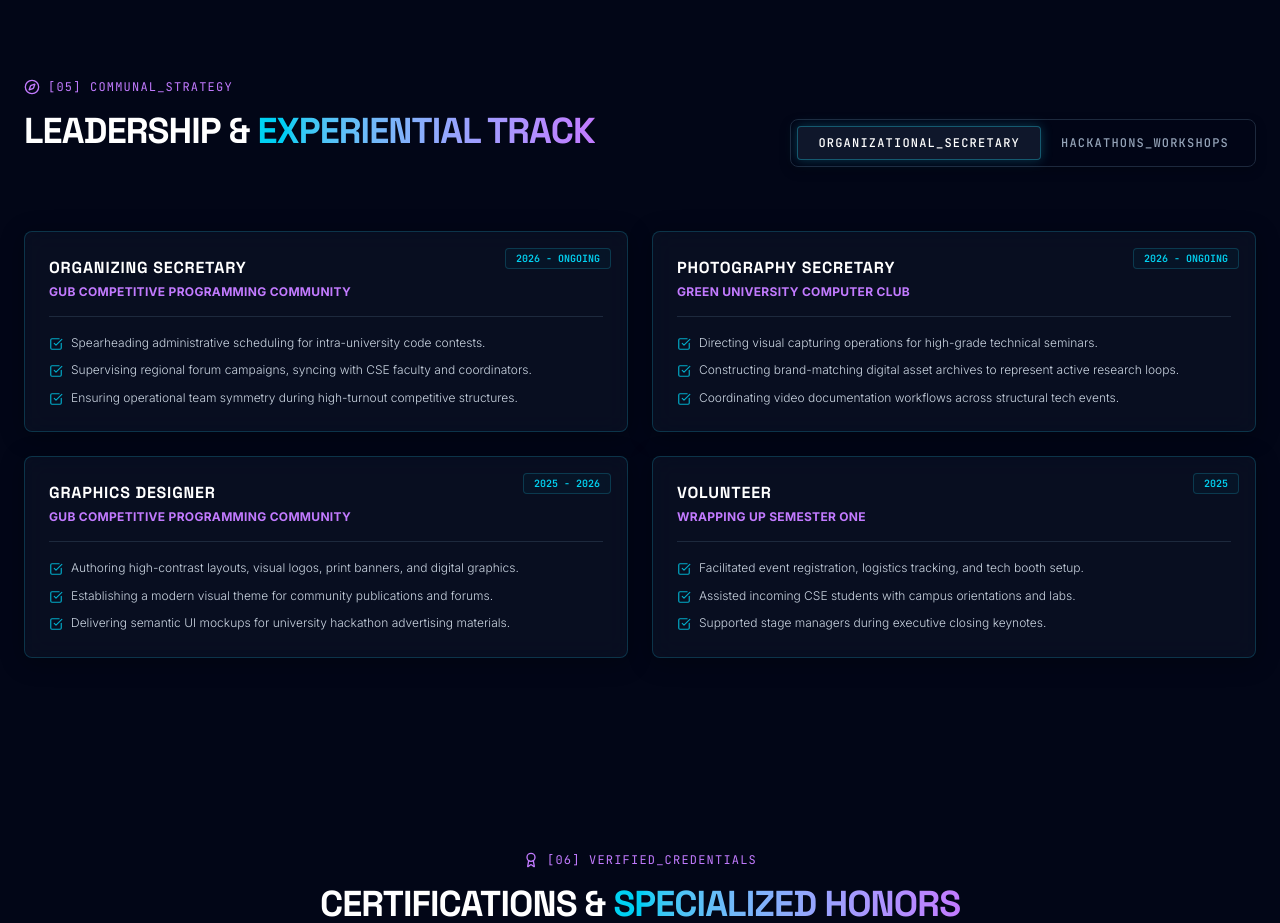
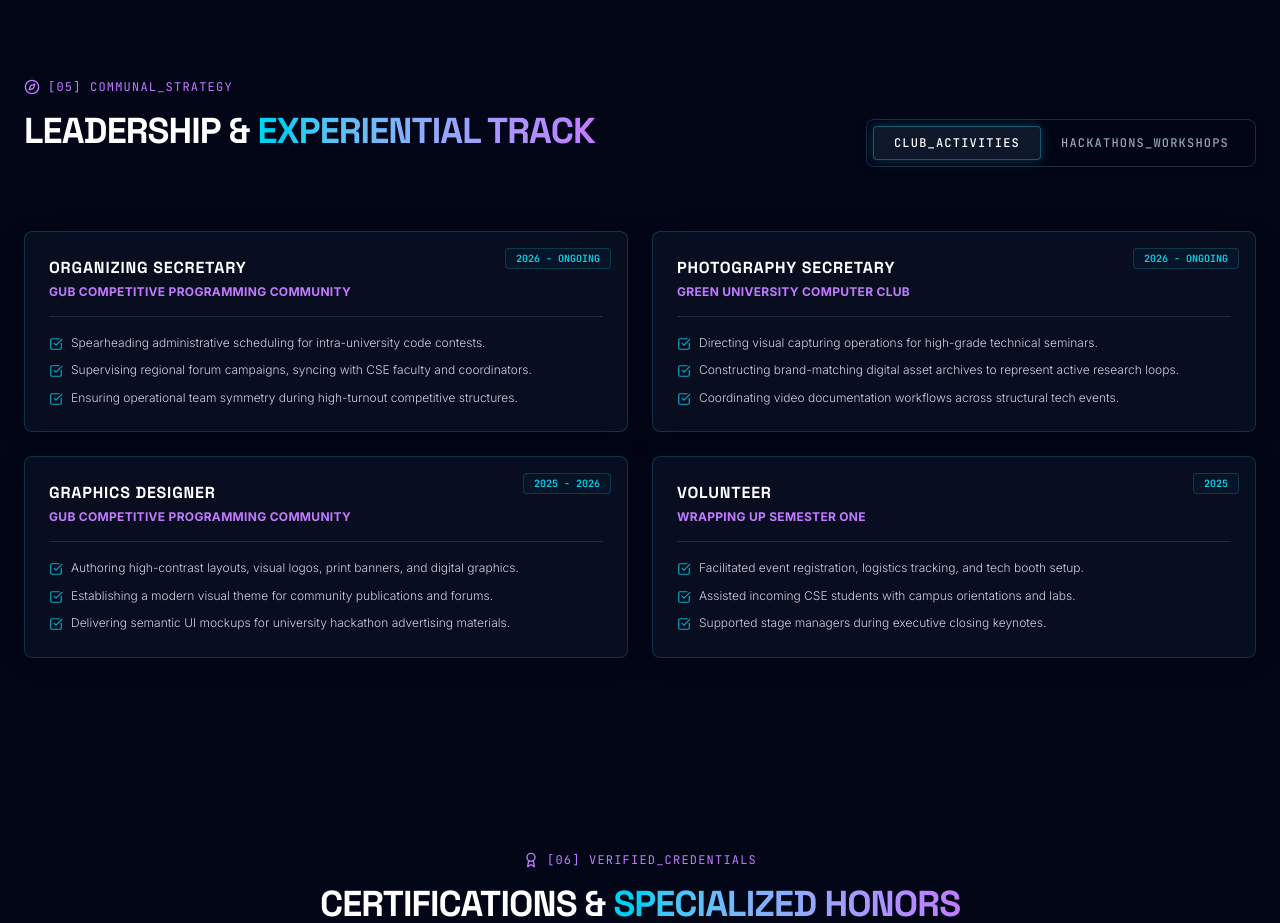
Before and after one commit to thimel07/tasnimulhimel, a React (Vite) app: page / in a window 1280 px wide. Shown: the part 4920-5843 px from the top of the page. Built offline with nearby package versions, Linux system fonts and the light colour scheme.

Commit message:
Update LeadershipSection.tsx

```diff
--- a/src/components/LeadershipSection.tsx
+++ b/src/components/LeadershipSection.tsx
@@ -114,7 +114,7 @@ export default function LeadershipSection() {
                 : 'text-[#94a3b8] hover:text-cyan-400'
             }`}
           >
-            ORGANIZATIONAL_SECRETARY
+            CLUB_ACTIVITIES
           </button>
           <button
             onClick={() => setActiveTab('competitions')}
```
